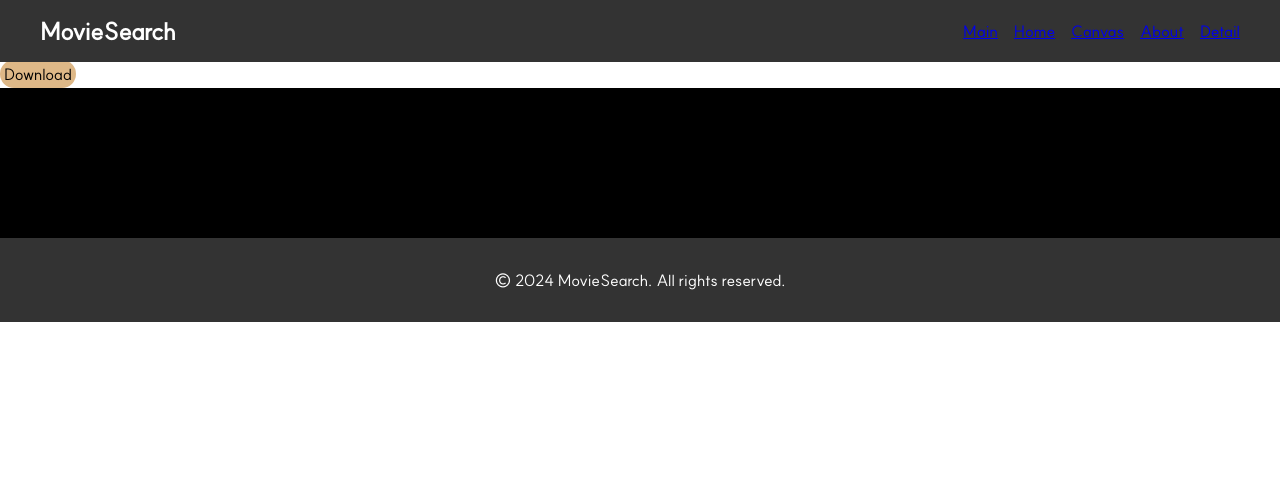
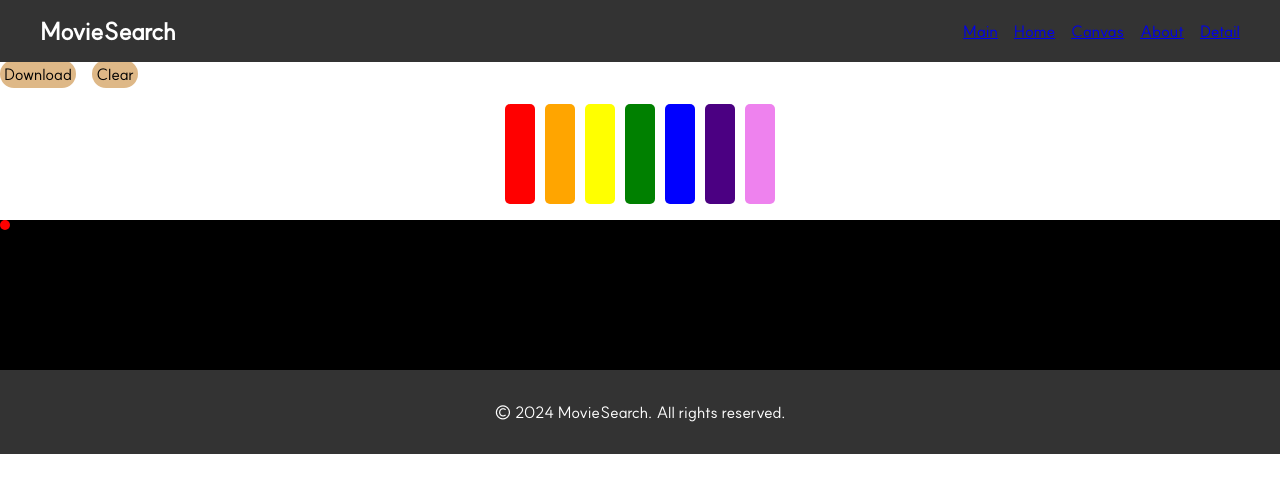
Before and after one commit to yeoniii20/movit, a Vue app: page /canvas in a window 1280 px wide. Shown: the top 492 px of the page. Built offline with nearby package versions, Linux system fonts and the light colour scheme.

Commit message:
feat: change color and add clear btn

```diff
--- a/src/views/CanvasView.vue
+++ b/src/views/CanvasView.vue
@@ -2,8 +2,18 @@
   <div>
     <div class="btn-container">
       <div class="btn" @click="downloadCanvas">Download</div>
+      <div class="btn" @click="clearCanvas">Clear</div>
     </div>
-    <CanvasCom ref="canvasCom" />
+    <div class="crayon-container">
+      <div
+        v-for="color in colors"
+        :key="color"
+        class="crayon"
+        :style="{ backgroundColor: color }"
+        @click="selectColor(color)"
+      ></div>
+    </div>
+    <CanvasCom ref="canvasCom" :selectedColor="selectedColor" />
   </div>
 </template>
 
@@ -18,14 +28,37 @@ export default {
   },
   setup() {
     const canvasCom = ref(null);
+    const selectedColor = ref("rgba(255, 0, 0)");
+
+    const colors = [
+      "red",
+      "orange",
+      "yellow",
+      "green",
+      "blue",
+      "indigo",
+      "violet",
+    ];
+
+    const selectColor = (color) => {
+      selectedColor.value = color;
+    };
 
     const downloadCanvas = () => {
       canvasCom.value.downloadCanvas();
     };
 
+    const clearCanvas = () => {
+      canvasCom.value.clearCanvas();
+    };
+
     return {
       canvasCom,
       downloadCanvas,
+      clearCanvas,
+      colors,
+      selectColor,
+      selectedColor,
     };
   },
 };
@@ -41,5 +74,20 @@ export default {
   background-color: burlywood;
   padding: 0.25rem;
   cursor: pointer;
+  margin-right: 1rem;
+}
+
+.crayon-container {
+  display: flex;
+  justify-content: center;
+  margin: 1rem 0;
+}
+
+.crayon {
+  width: 30px;
+  height: 100px;
+  margin: 0 5px;
+  border-radius: 5px;
+  cursor: pointer;
 }
 </style>
```
